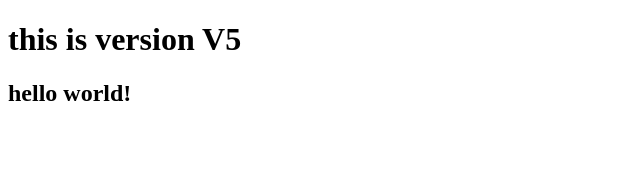
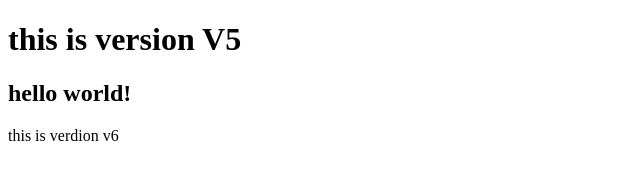
Before and after one commit to aditi-wagh-846/myrepo, a plain HTML site: page index.html in a window 1280 px wide. Shown: the whole page, without its empty margins (0-640 px from the left). Drawn offline with Linux system fonts and the light colour scheme.

Commit message:
version v6

```diff
--- a/index.html
+++ b/index.html
@@ -8,5 +8,6 @@
 <body>
     <h1>this is version V5</h1>
     <h2>hello world!</h2>
+    <p>this is verdion v6</p>
 </body>
 </html>
```
